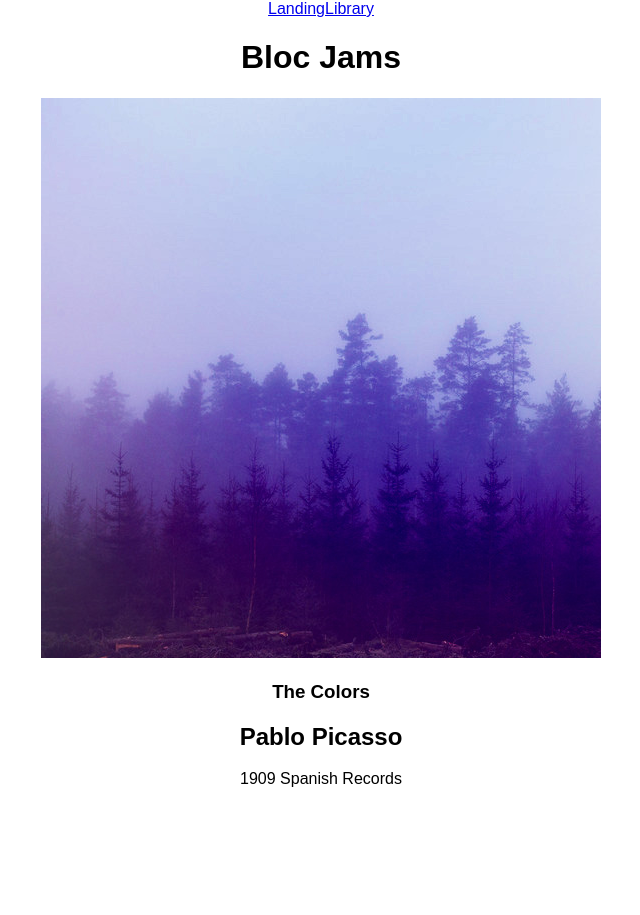
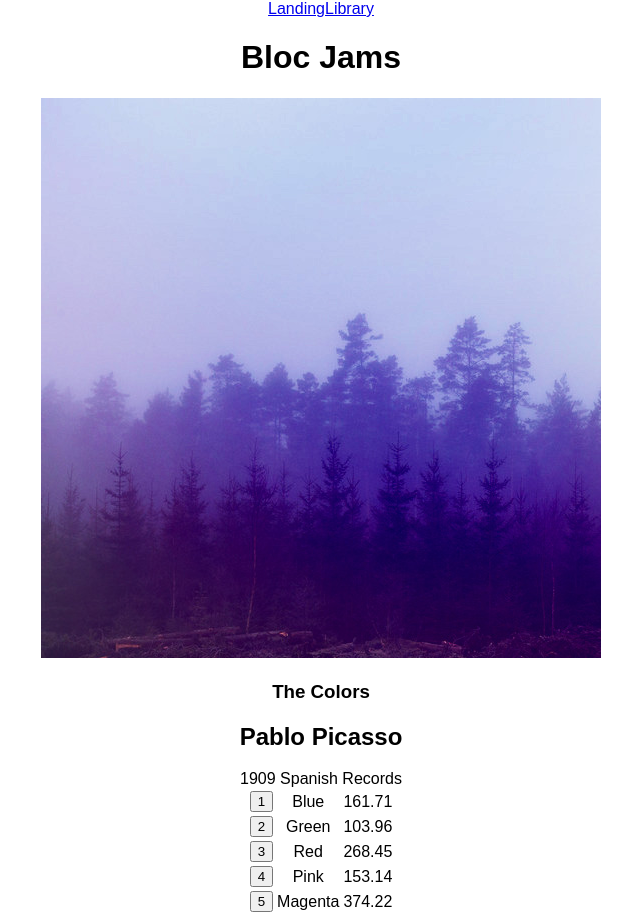
Before and after one commit to cphynes/bloc-jams-react, a React (Create React App) app: page /album/the-colors in a window 1280 px wide. Shown: the whole page, without its empty margins (319-959 px from the left). Before the commit the page ends 800 px from the top, so only its background shows below. Built offline with nearby package versions, Linux system fonts and the light colour scheme.

Commit message:
assignment-bloc-jams-react-components-album: completed

```diff
--- a/src/App.css
+++ b/src/App.css
@@ -22,6 +22,10 @@
   font-size: large;
 }
 
+#song-list {
+  margin: 0 auto;
+}
+
 @keyframes App-logo-spin {
   from { transform: rotate(0deg); }
   to { transform: rotate(360deg); }
--- a/src/components/Album.js
+++ b/src/components/Album.js
@@ -32,10 +32,26 @@
              <col id="song-duration-column" />
            </colgroup>
            <tbody>
-           </tbody>
-         </table>
-      </section>
+            {
+              this.state.album.songs.map( (song, index) =>
+                song.element = (
+                  <tr>
+                    <td>
+                      <button>
+                        <span className="song-number">{ index + 1 }</span>
+                        <span className="ion-play"></span>
+                        <span className="ion-pause"></span>
+                      </button>
+                   </td>
 
+                   <td className="song-title">{song.title}</td>
+                   <td className="song-duration">{song.duration}</td>
+                 </tr>
+                 )
+               )}
+            </tbody>
+          </table>
+        </section>
     );
   }
 }
```
